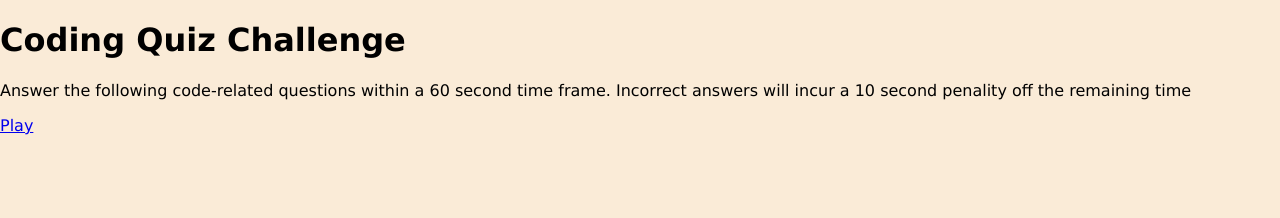
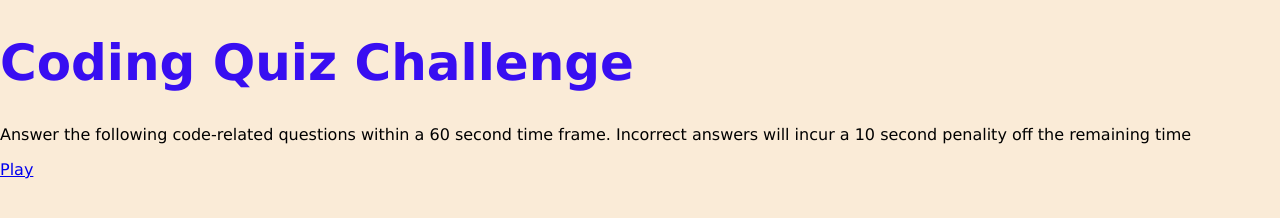
Before and after one commit to Nafisa06/Code-Quiz-using-Web-API, a plain HTML site: page index.html in a window 1280 px wide. Drawn offline with Linux system fonts and the light colour scheme.

Commit message:
set font size and colour for h1

```diff
--- a/style.css
+++ b/style.css
@@ -5,3 +5,9 @@ body {
     font-family: 'Lucida Sans', 'Lucida Sans Regular', 'Lucida Grande', 'Lucida Sans Unicode', Geneva, Verdana, sans-serif;
 
   }
+
+  h1 {
+      font-size: 50px;
+      color: rgb(56, 14, 241);
+
+  }
```
